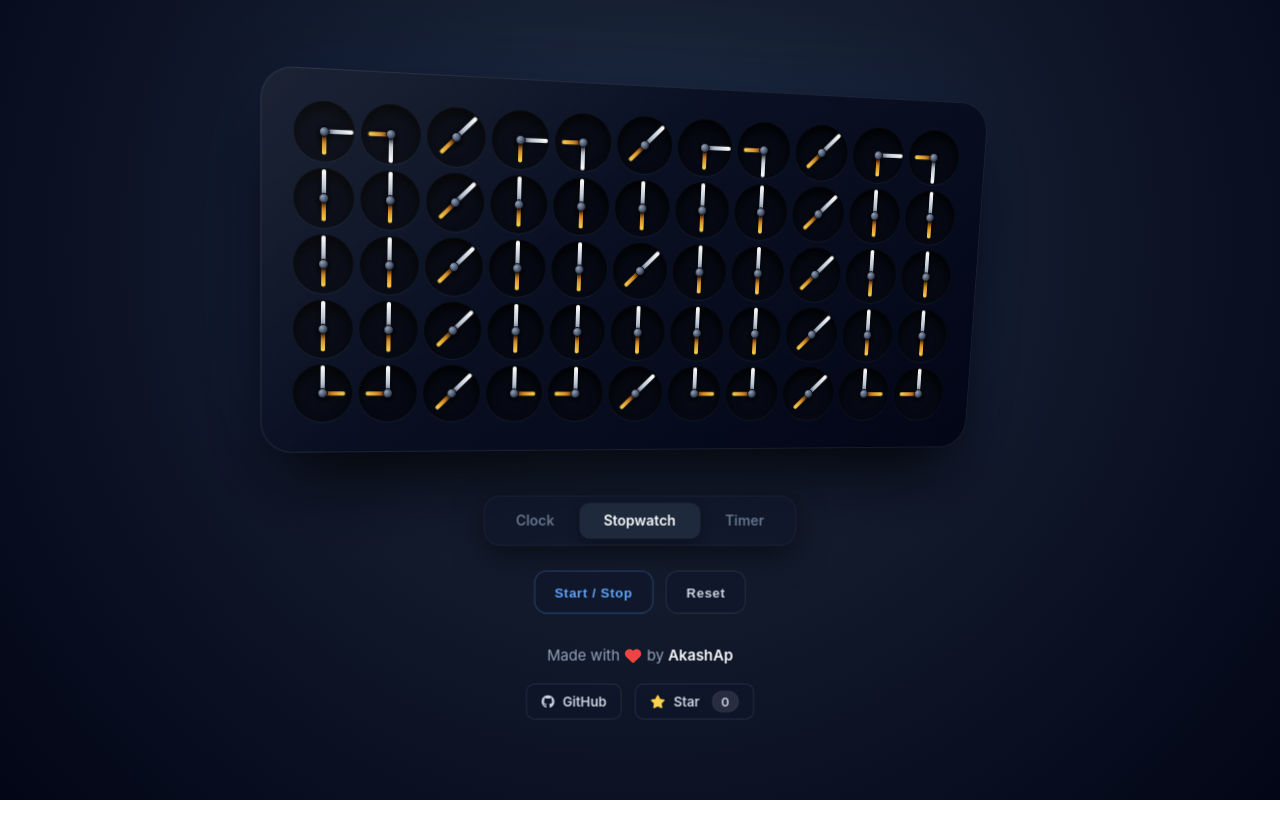
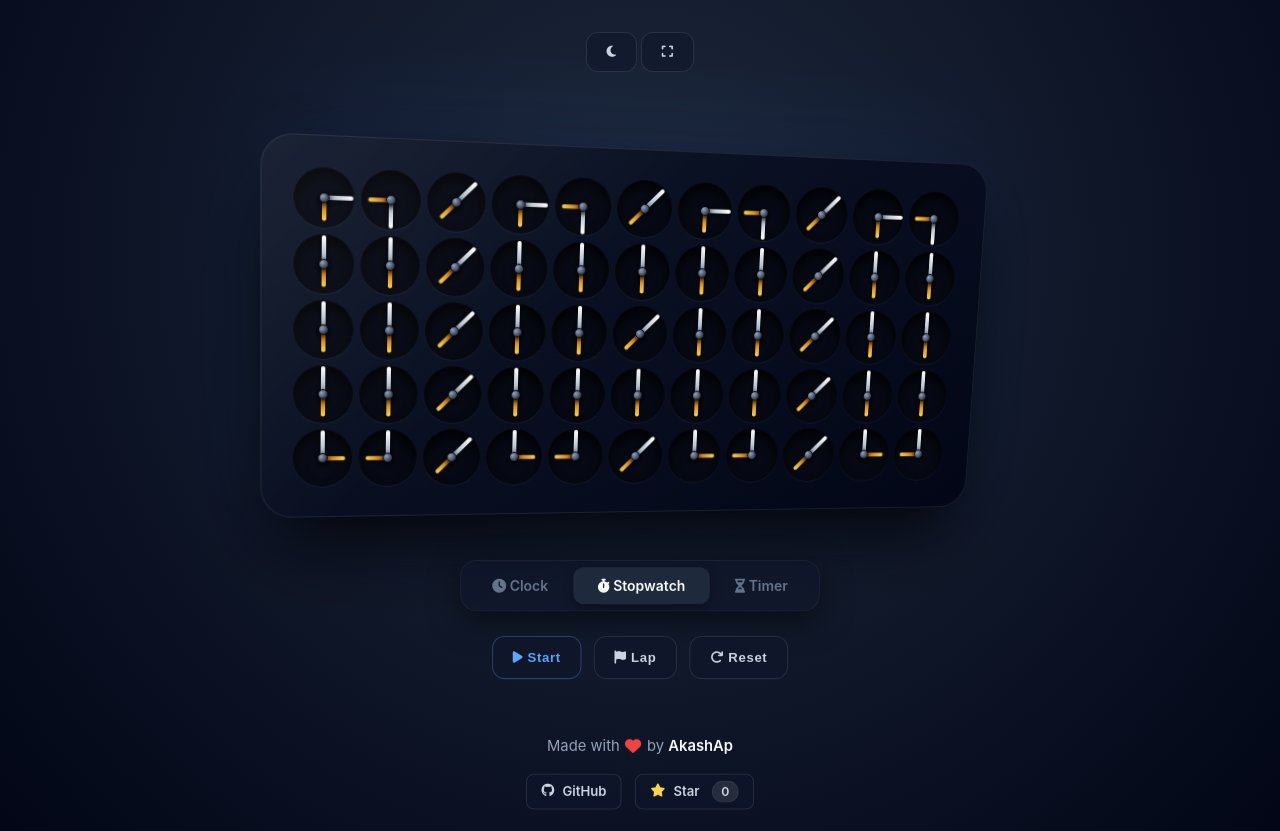
Before and after one commit to AakashAp01/Kinetic-Clock, a plain HTML site: page index.html in a window 1280 px wide. Both pictures are taken after a click on the element "Stopwatch". Before the commit the page ends 800 px from the top, so only its background shows below. Drawn offline with Linux system fonts and the light colour scheme.

Commit message:
Implement dark theme and other functionality

```diff
--- a/index.html
+++ b/index.html
@@ -1,5 +1,5 @@
 <!DOCTYPE html>
-<html lang="en">
+<html lang="en" data-theme="dark">
 <head>
     <meta charset="UTF-8">
     <meta name="viewport" content="width=device-width, initial-scale=1.0">
@@ -23,35 +23,53 @@
 </head>
 <body>
 
+    <div class="floating-controls">
+        <button class="fab" id="btn-theme" title="Toggle Light/Dark Mode">
+            <i class="fas fa-moon" id="theme-icon"></i>
+        </button>
+        <button class="fab" id="btn-fullscreen" title="Toggle Fullscreen">
+            <i class="fas fa-expand" id="fs-icon"></i>
+        </button>
+    </div>
+
+    <div id="toast" class="toast"></div>
+
     <div id="wrapper">
         <div class="clock-chassis">
             <div class="kinetic-grid" id="grid"></div>
         </div>
     </div>
 
+
     <div class="bottom-console">
         <div class="tabs">
-            <div class="tab active" data-mode="CLOCK">Clock</div>
-            <div class="tab" data-mode="SW">Stopwatch</div>
-            <div class="tab" data-mode="TIMER">Timer</div>
+            <div class="tab active" data-mode="CLOCK"><i class="fas fa-clock"></i> Clock</div>
+            <div class="tab" data-mode="SW"><i class="fas fa-stopwatch"></i> Stopwatch</div>
+            <div class="tab" data-mode="TIMER"><i class="fas fa-hourglass-half"></i> Timer</div>
         </div>
 
         <div id="panel-CLOCK" class="panel active">
             <button id="btn-format">Format: <span id="format-label">24H</span></button>
-            <button class="btn-accent" id="btn-chaos">⟳ Force Chaos Wave</button>
+            <button class="btn-accent" id="btn-chaos">⟳ Chaos Wave</button>
+            <button id="btn-sweep" title="Trigger sweep animation">⌘ Sweep</button>
         </div>
 
         <div id="panel-SW" class="panel">
-            <button class="btn-accent" id="btn-sw-start">Start / Stop</button>
-            <button id="btn-sw-reset">Reset</button>
+            <button class="btn-accent" id="btn-sw-start"><i class="fas fa-play"></i> <span id="sw-start-label">Start</span></button>
+            <button id="btn-sw-lap"><i class="fas fa-flag"></i> Lap</button>
+            <button id="btn-sw-reset"><i class="fas fa-redo"></i> Reset</button>
         </div>
 
         <div id="panel-TIMER" class="panel">
+            <button id="btn-tm-sub5">-5 Min</button>
             <button id="btn-tm-sub">-1 Min</button>
             <button id="btn-tm-add">+1 Min</button>
-            <button class="btn-accent" id="btn-tm-start">Start / Stop</button>
-            <button id="btn-tm-reset">Reset</button>
+            <button id="btn-tm-add5">+5 Min</button>
+            <button class="btn-accent" id="btn-tm-start"><i class="fas fa-play"></i> <span id="tm-start-label">Start</span></button>
+            <button id="btn-tm-reset"><i class="fas fa-redo"></i> Reset</button>
         </div>
+
+        <div id="lap-list" class="lap-list"></div>
 
         <div class="footer-credits">
             <div class="made-by">
```
